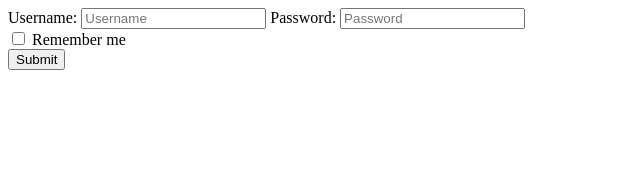
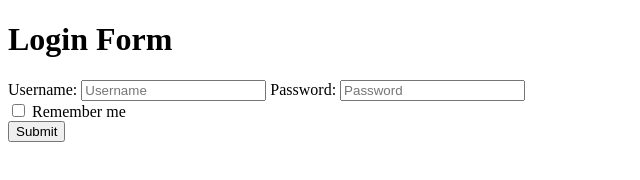
Before and after one commit to acciojob/remember-me-login-form-prajwal2103, a website: page main.html in a window 1280 px wide. Shown: the whole page, without its empty margins (0-640 px from the left). Drawn offline with Linux system fonts and the light colour scheme.

Commit message:
created a submission

```diff
--- a/main.html
+++ b/main.html
@@ -9,6 +9,7 @@
 <body>
 	<!-- the entire body must be written by student -->
 	<div class="formInfo">
+		<h1>Login Form</h1>
         <form action="" id="form">
             <label for="Usenname">Username:
             <input type="text" placeholder="Username" id="username" name="Usenname">
```
